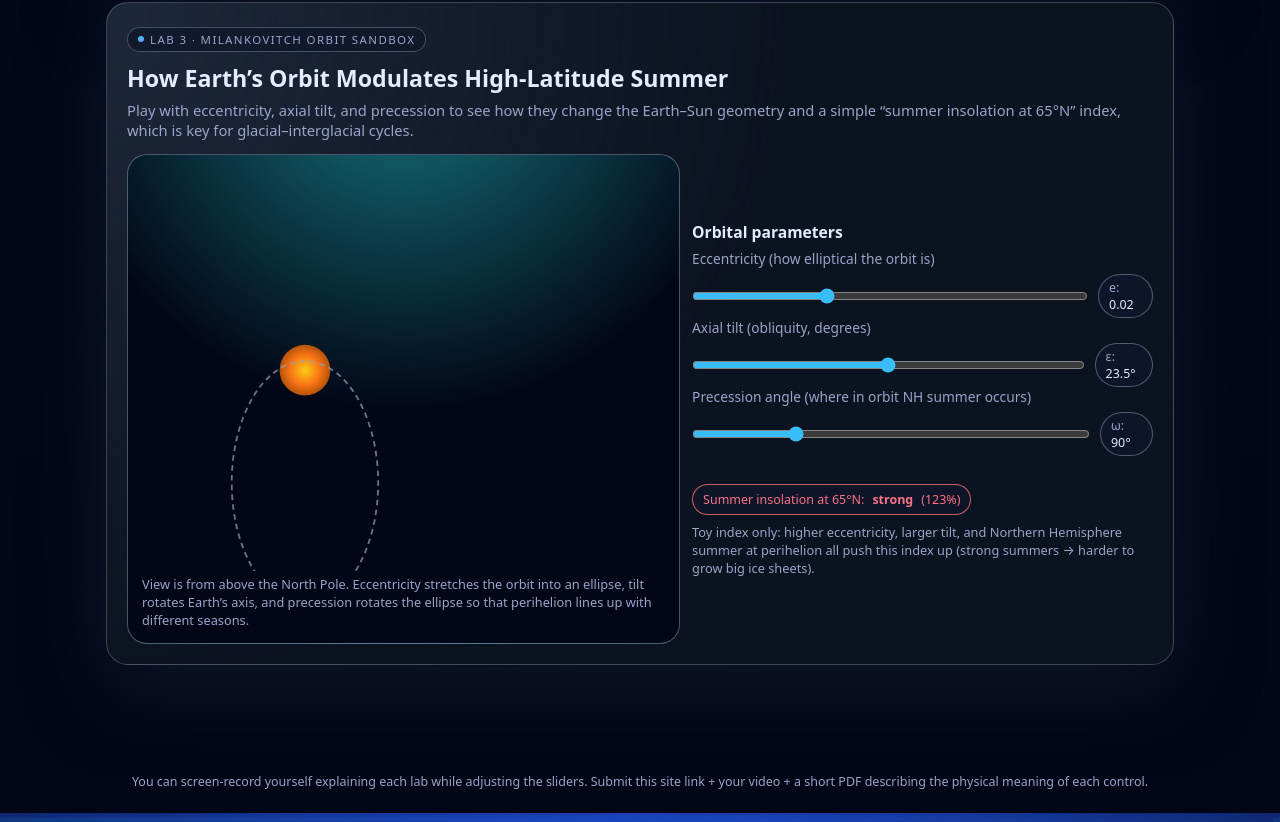
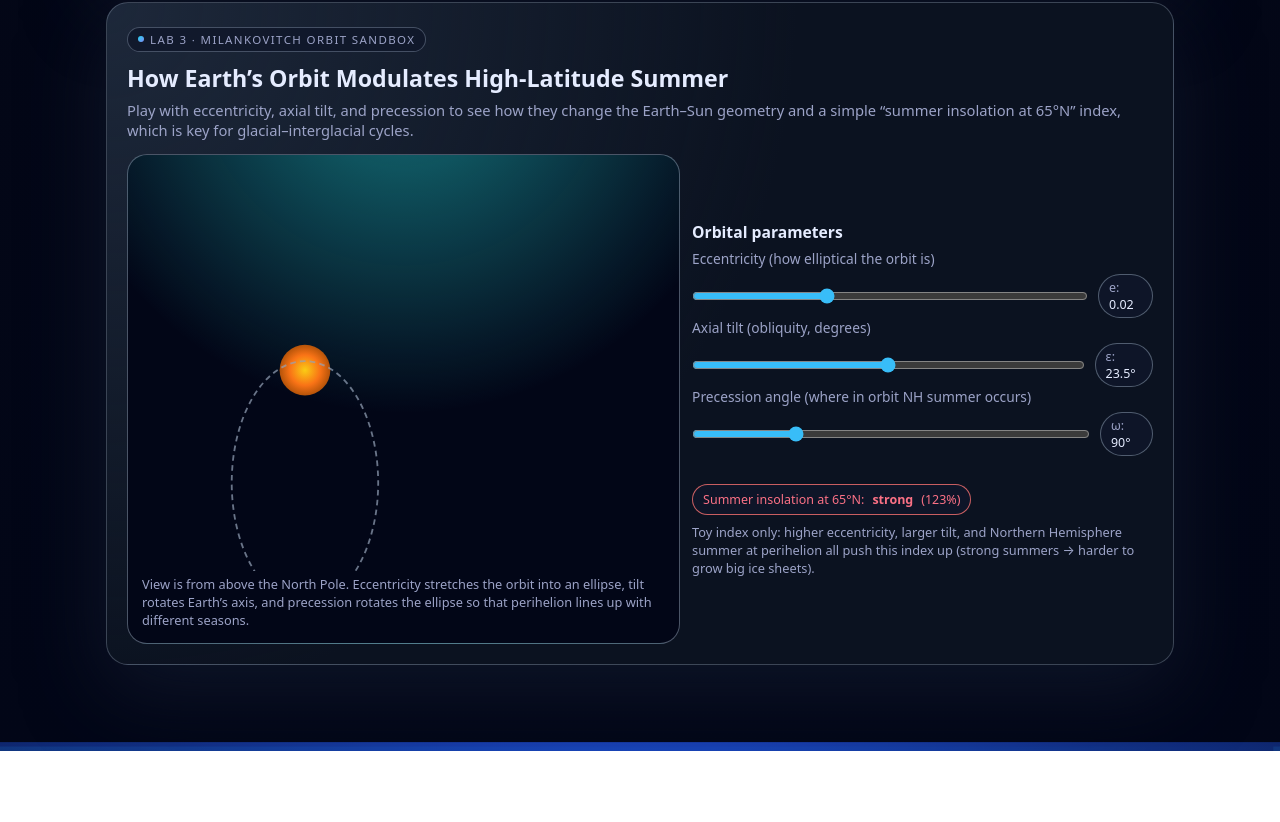
Before and after one commit to gigi-guan/ocean, a plain HTML site: page index.html in a window 1280 px wide. Shown: the part 1192-2014 px from the top of the page. After the commit the page ends 1943 px from the top, so only its background shows below. Drawn offline with Linux system fonts and the light colour scheme.

Commit message:
Update index.html

```diff
--- a/index.html
+++ b/index.html
@@ -3,7 +3,7 @@
 <head>
 <meta charset="utf-8" />
 <meta name="viewport" content="width=device-width,initial-scale=1" />
-<title>Ocean Carbon Lab</title>
+<title>EPS 82 Ocean Lab</title>
 <style>
   :root{
     --bg:#050816;
@@ -683,11 +683,6 @@
 
 </div>
 
-<footer>
-  You can screen-record yourself explaining each lab while adjusting the sliders.
-  Submit this site link + your video + a short PDF describing the physical meaning of each control.
-</footer>
-
 <script>
 /* ------------ LAB 1: pH MODEL + COLOR STATES ------------ */
 const co2Slider = document.getElementById('co2Slider');
```
